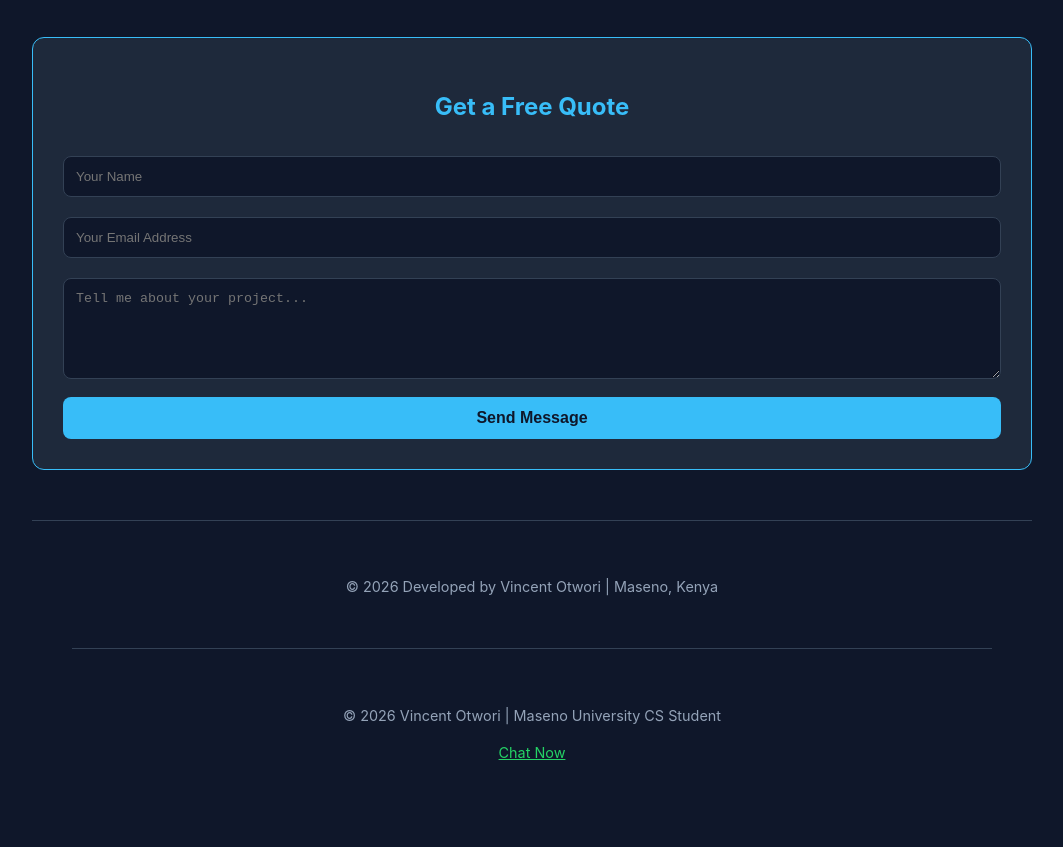
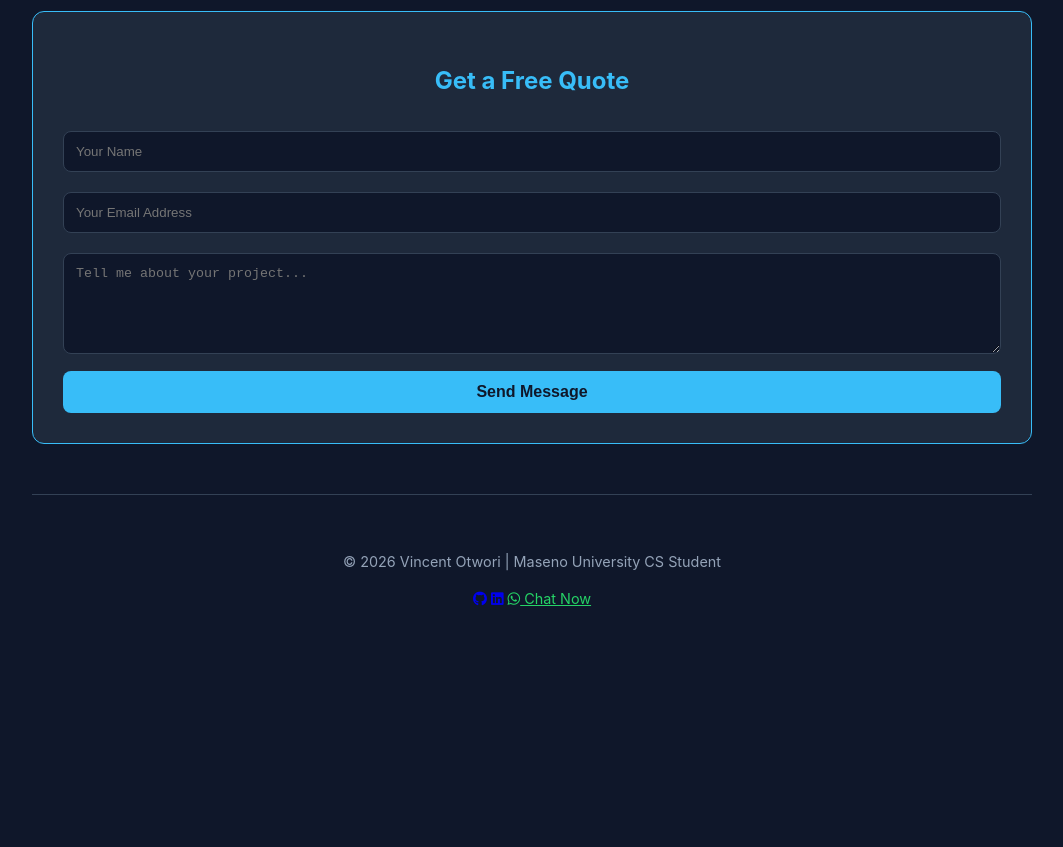
Before and after one commit to VincE813-hub/VincE813-hub.github.io, a plain HTML site: page index.html in a window 1280 px wide. Shown: the part 660-1507 px from the top of the page, without its empty margins (108-1171 px from the left). After the commit the page ends 1350 px from the top, so only its background shows below. Drawn offline with Linux system fonts and the light colour scheme.

Commit message:
Update index.html

```diff
--- a/index.html
+++ b/index.html
@@ -1,11 +1,13 @@
 
 <!DOCTYPE html>
 <html lang="en">
-<head <link rel="stylesheet" href="https://cdnjs.cloudflare.com/ajax/libs/font-awesome/6.0.0/css/all.min.css">
->
+<head>
     <meta charset="UTF-8">
     <meta name="viewport" content="width=device-width, initial-scale=1.0">
     <title>Vincent Otwori | Business Solutions</title>
+
+    <link rel="stylesheet" href="https://cdnjs.cloudflare.com/ajax/libs/font-awesome/6.0.0/css/all.min.css">
+
     <style>
         /* Modern Dark Theme */
         body { font-family: 'Inter', sans-serif; margin: 0; background: #0f172a; color: white; line-height: 1.6; }
@@ -58,14 +60,13 @@
         </div>
 
     <footer>
-        <p>&copy; 2026 Developed by Vincent Otwori | Maseno, Kenya</p><footer>
+
   <p>&copy; 2026 Vincent Otwori | Maseno University CS Student</p>
   <div class="social-links">
     <a href="https://github.com/Vince813-hub" target="_blank"><i class="fab fa-github"></i></a>
     <a href="https://linkedin.com/in/your-profile" target="_blank"><i class="fab fa-linkedin"></i></a>
-    <a href="https://wa.me/254700000000" target="_blank" style="color: #25D366;"><i class="fab fa-whatsapp"></i> Chat Now</a>
+    <a href="https://wa.me/254116832140" target="_blank" style="color: #25D366;"><i class="fab fa-whatsapp"></i> Chat Now</a>
   </div>
-</footer
-
+    </footer>
 </body>
 </html>
```
